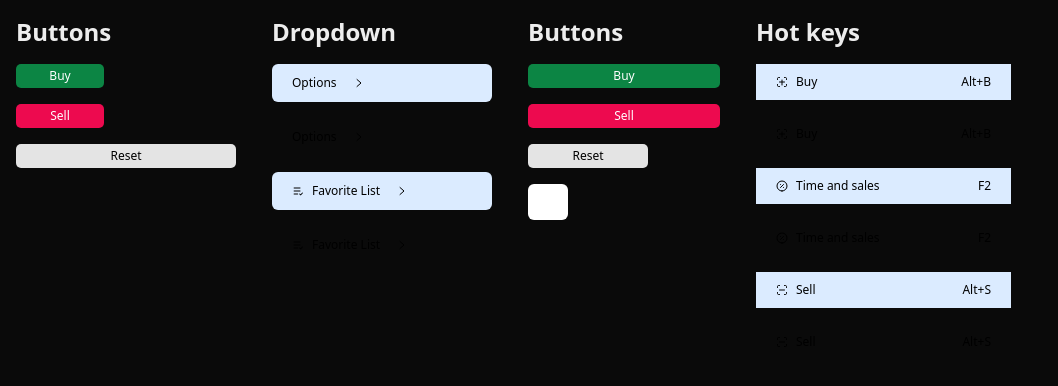
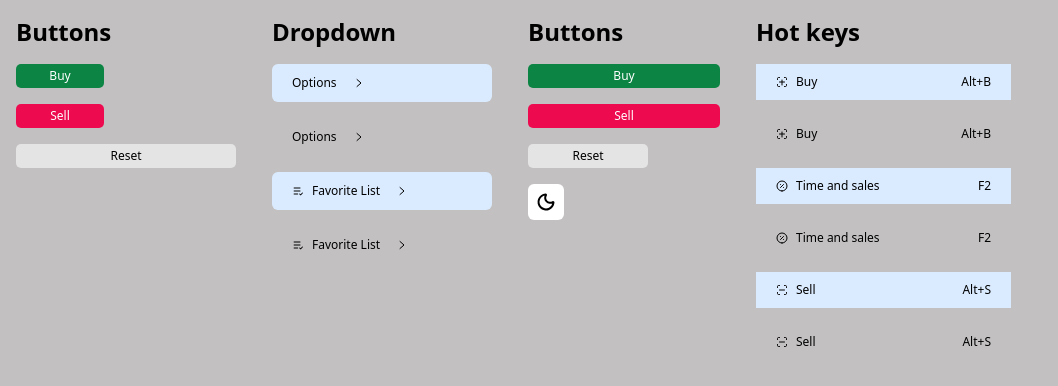
Before and after one commit to AsifZaman777/DT-reusable, a Next.js app in the folder re-comp/: page / in a window 1280 px wide. Shown: the top 386 px of the page, without its empty margins (0-1058 px from the left). Built offline with nearby package versions, Linux system fonts and the light colour scheme.

Commit message:
Darkmode and LightMode Buttons

```diff
--- a/re-comp/app/components/button.tsx
+++ b/re-comp/app/components/button.tsx
@@ -159,7 +159,7 @@ const Button: React.FC<ButtonProps> = ({
         display: 'inline-flex',
         alignItems: 'center',
         justifyContent: alignmentStyles[alignment],
-        gap: (icon || trailing) ? '8px' : '0',
+        gap: (icon || trailing) && text ? '8px' : '0',
         cursor: disabled ? 'not-allowed' : 'pointer',
         opacity: disabled ? 0.6 : 1,
         transition: 'all 0.3s ease',
@@ -193,8 +193,8 @@ const Button: React.FC<ButtonProps> = ({
             onMouseEnter={handleMouseEnter}
             onMouseLeave={handleMouseLeave}
         >
-            {icon && iconPosition === 'left' && <span>{icon}</span>}
-            <span>{text}</span>
+            {icon && iconPosition === 'left' && <span >{icon}</span>}
+            {text && <span>{text}</span>}
             {icon && iconPosition === 'right' && <span>{icon}</span>}
             {trailing && <span style={{ display: 'inline-flex', alignItems: 'center', marginLeft: 8 }}>{trailing}</span>}
         </button>
--- a/re-comp/app/globals.css
+++ b/re-comp/app/globals.css
@@ -1,8 +1,13 @@
 @import "tailwindcss";
 
 :root {
-  --background: #d1cccc;
-  --foreground: #171717;
+  --background: #c2c0c0;
+  --foreground: #000000;
+}
+
+:root.dark {
+  --background: #000000;
+  --foreground: #ededed;
 }
 
 @theme inline {
@@ -12,13 +17,6 @@
   --font-mono: var(--font-geist-mono);
 }
 
-@media (prefers-color-scheme: light) {
-  :root {
-    --background: #0a0a0a;
-    --foreground: #ededed;
-  }
-}
-
 body {
   background: var(--background);
   color: var(--foreground);
--- a/re-comp/app/page.tsx
+++ b/re-comp/app/page.tsx
@@ -1,4 +1,5 @@
 'use client';
+import React, { useState, useEffect } from "react";
 import Image from "next/image";
 import Button from "./components/button";
 import HotKey from "./components/hotKey";
@@ -10,8 +11,23 @@ import timeAndSales from "../public/deliverables/dt/table/table_menu/time_and_sa
 import Buy from "../public/deliverables/dt/table/table_menu/buy.svg";
 import Sell from "../public/deliverables/dt/table/table_menu/sell.svg";
 import WitchList from "../public/deliverables/dt/tab_menu/watch_list/watch_list.svg";
+import DarkModeIcon from "../public/deliverables/web_application/settings_options/dark_mode.svg";
+import LightModeIcon from "../public/deliverables/web_application/settings_options/light_mode.svg";
 
 export default function HomePage() {
+
+  //hooks
+  const [isDarkMode, setIsDarkMode] = useState(false);
+
+  useEffect(() => {
+    if (isDarkMode) {
+      document.documentElement.classList.add('dark');
+    } else {
+      document.documentElement.classList.remove('dark');
+    }
+
+  }, [isDarkMode]);
+
   return (
     <main className="m-2 flex gap-5">
       <div className="m-2 flex flex-col gap-4">
@@ -165,14 +181,20 @@ export default function HomePage() {
           onClick={() => alert("Reset clicked!")}
         />
 
-         <Button
-          icon={<Image src={Buy} alt="time and sales" width={12} height={12} />}
+        <Button
+          icon={
+            <Image src={isDarkMode ? LightModeIcon : DarkModeIcon} alt="mode" width={20} height={20} />
+          }
+          iconPosition="left"
           width="36px"
           height="36px"
+          padding="0px"
           alignment="center"
           borderRadius="6px"
           bgColor="#FFFFFF"
-          onClick={() => alert("Reset clicked!")}
+          onClick={() =>
+            setIsDarkMode(!isDarkMode)
+          }
         />
 
 
```
